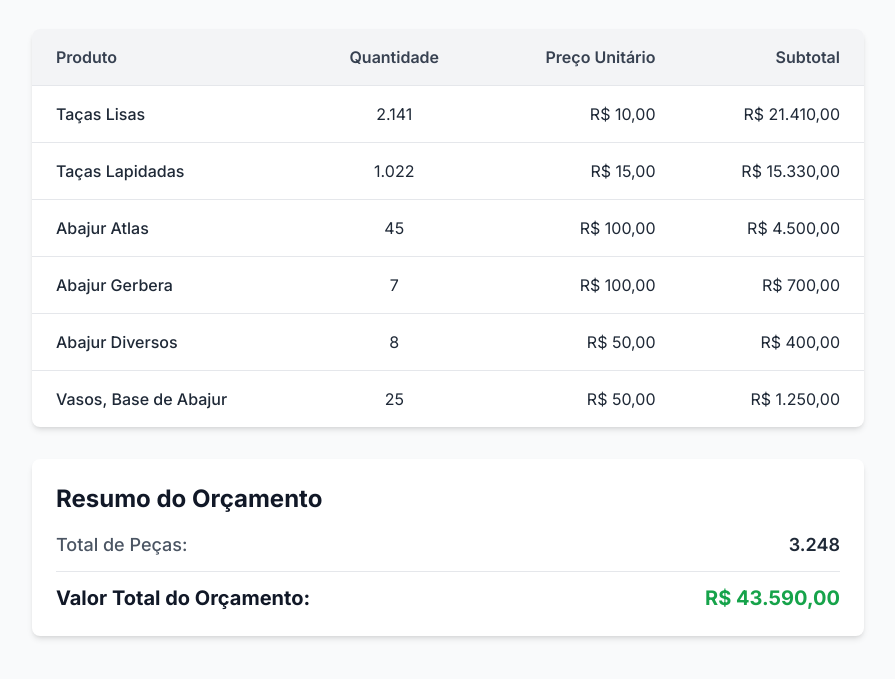
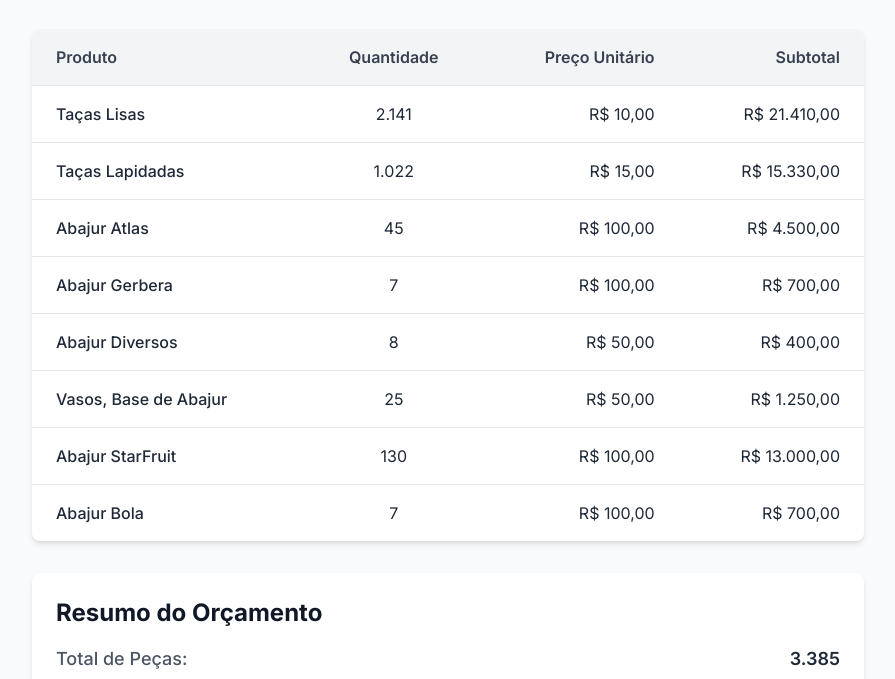
Before and after one commit to TKxBro/orcamento, a plain HTML site: page index.html in a window 1280 px wide. Shown: the part 107-786 px from the top of the page, without its empty margins (192-1087 px from the left). Drawn offline with nearby package versions, Linux system fonts and the light colour scheme.

Commit message:
Update index.html

```diff
--- a/index.html
+++ b/index.html
@@ -77,11 +77,25 @@
                             <td class="py-4 px-6 text-right">R$ 400,00</td>
                         </tr>
                         <!-- Item 6 -->
-                        <tr class="hover:bg-gray-50">
+                        <tr class="border-b border-gray-200 hover:bg-gray-50">
                             <td class="py-4 px-6 font-medium">Vasos, Base de Abajur</td>
                             <td class="py-4 px-6 text-center">25</td>
                             <td class="py-4 px-6 text-right">R$ 50,00</td>
                             <td class="py-4 px-6 text-right">R$ 1.250,00</td>
+                        </tr>
+                        <!-- Item 7 -->
+                        <tr class="border-b border-gray-200 hover:bg-gray-50">
+                            <td class="py-4 px-6 font-medium">Abajur StarFruit</td>
+                            <td class="py-4 px-6 text-center">130</td>
+                            <td class="py-4 px-6 text-right">R$ 100,00</td>
+                            <td class="py-4 px-6 text-right">R$ 13.000,00</td>
+                        </tr>
+                        <!-- Item 8 -->
+                        <tr class="hover:bg-gray-50">
+                            <td class="py-4 px-6 font-medium">Abajur Bola</td>
+                            <td class="py-4 px-6 text-center">7</td>
+                            <td class="py-4 px-6 text-right">R$ 100,00</td>
+                            <td class="py-4 px-6 text-right">R$ 700,00</td>
                         </tr>
                     </tbody>
                 </table>
@@ -95,12 +109,12 @@
                 <!-- Total Pieces -->
                 <div class="flex justify-between items-center text-lg">
                     <span class="font-medium text-gray-600">Total de Peças:</span>
-                    <span class="font-semibold text-gray-800">3.248</span>
+                    <span class="font-semibold text-gray-800">3.385</span>
                 </div>
                 <!-- Total Value -->
                 <div class="flex justify-between items-center text-xl pt-3 border-t border-gray-200 mt-3">
                     <span class="font-bold text-gray-900">Valor Total do Orçamento:</span>
-                    <span class="font-bold text-green-600">R$ 43.590,00</span>
+                    <span class="font-bold text-green-600">R$ 57.290,00</span>
                 </div>
             </div>
         </div>
```
